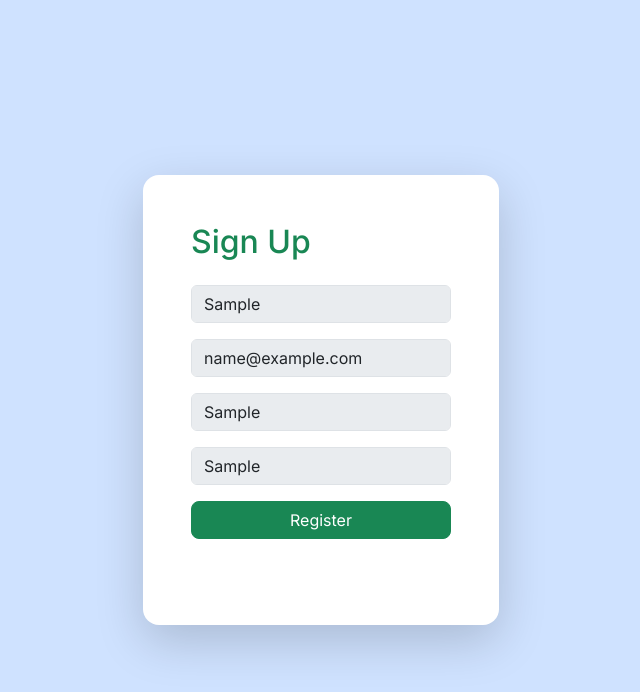
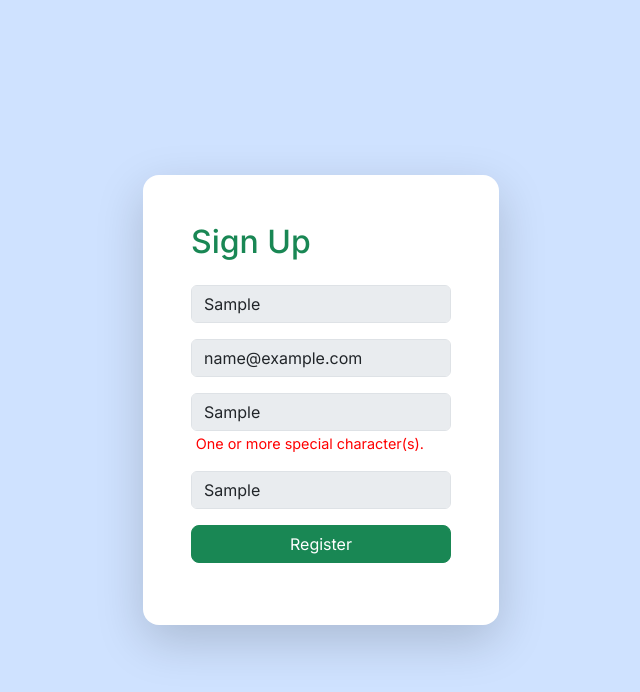
Before and after one commit to yavuzbeydogan/AuthECClient, an Angular app: page / in a window 1280 px wide. Both pictures are taken after typing "Sample", "name@example.com", "Sample", "Sample" into the empty fields and a click on the button "Register". Shown: the top 692 px of the page, without its empty margins (319-959 px from the left). Built offline with nearby package versions, Linux system fonts and the light colour scheme.

Commit message:
Doğrulama işlemi yapıldı.

```diff
--- a/src/app/user/registration/registration.component.html
+++ b/src/app/user/registration/registration.component.html
@@ -3,13 +3,33 @@
 </div>
 <form [formGroup]="form" (ngSubmit)="onSubmit()">
     <div class="mb-3">
-        <input type="text" class="form-control bg-body-secondary" placeholder="Name" formControlName="fullName">
+        <input type="text" class="form-control bg-body-secondary" placeholder="Full Name" formControlName="fullName">
+        <div class="error-feedback" *ngIf="hasDisplayableError('fullName')&&form.controls['fullName'].hasError('required')">Please enter your full name.</div>
     </div>
     <div class="mb-3">
         <input type="text" class="form-control bg-body-secondary" placeholder="Email" formControlName="email">
-    </div>
+        <div class="error-feedback" *ngIf="hasDisplayableError('email')">
+            <div *ngIf="form.controls['email'].hasError('required')">
+                Please enter your email.
+            </div>
+            <div *ngIf="form.controls['email'].hasError('email')">
+                Please enter a valid email your email.
+            </div>
+        </div>
+        </div>
     <div class="mb-3">
         <input type="text" class="form-control bg-body-secondary" placeholder="Password" formControlName="password">
+        <div class="error-feedback" *ngIf="hasDisplayableError('password')">
+            <div *ngIf="form.controls['password'].hasError('required')">
+                Please enter your password.
+            </div>
+            <div *ngIf="form.controls['password'].hasError('minlength')">
+                Atleast 6 characters required.
+            </div>
+            <div *ngIf="form.controls['password'].hasError('pattern')">
+                One or more special character(s).
+            </div>
+        </div>
     </div>
     <div class="mb-3">
         <input type="text" class="form-control bg-body-secondary" placeholder="Confirm Password" formControlName="confirmPassword">
--- a/src/app/user/registration/registration.component.ts
+++ b/src/app/user/registration/registration.component.ts
@@ -2,16 +2,18 @@ import { FormBuilder, Validators } from '@angular/forms';
 import { Component } from '@angular/core';
 import { ReactiveFormsModule } from '@angular/forms';
 import { AbstractControl, ValidatorFn } from '@angular/forms';
+import { CommonModule } from '@angular/common';
 
 @Component({
   selector: 'app-registration',
   standalone: true,
-  imports: [ReactiveFormsModule],
+  imports: [ReactiveFormsModule,CommonModule],
   templateUrl: './registration.component.html',
   styles: ``
 })
 export class RegistrationComponent {
   constructor(public formBuilder: FormBuilder) {}
+  isSubmitted :boolean = false;
 
     passwordMatchValidator:ValidatorFn=(control:AbstractControl):null => {
       const password = control.get('password');
@@ -30,5 +32,11 @@ export class RegistrationComponent {
   }, {Validators: this.passwordMatchValidator}
 );
   onSubmit() {
-  console.log(this.form.value);}
+  console.log(this.form.value);
+  this.isSubmitted = true;
 }
+  hasDisplayableError(controlName: string): Boolean {
+    const control = this.form.get(controlName);
+    return Boolean(control?.invalid)&&(this.isSubmitted || Boolean(control?.touched));
+}
+}
--- a/src/styles.css
+++ b/src/styles.css
@@ -3,3 +3,9 @@ body{
       font-family: "Inter", sans-serif;
 
 }
+.error-feedback {
+      font-size: 0.9rem;
+      color: red;
+      margin: 0.3rem !important;
+      margin-top: 0.1rem !important;
+}
```
